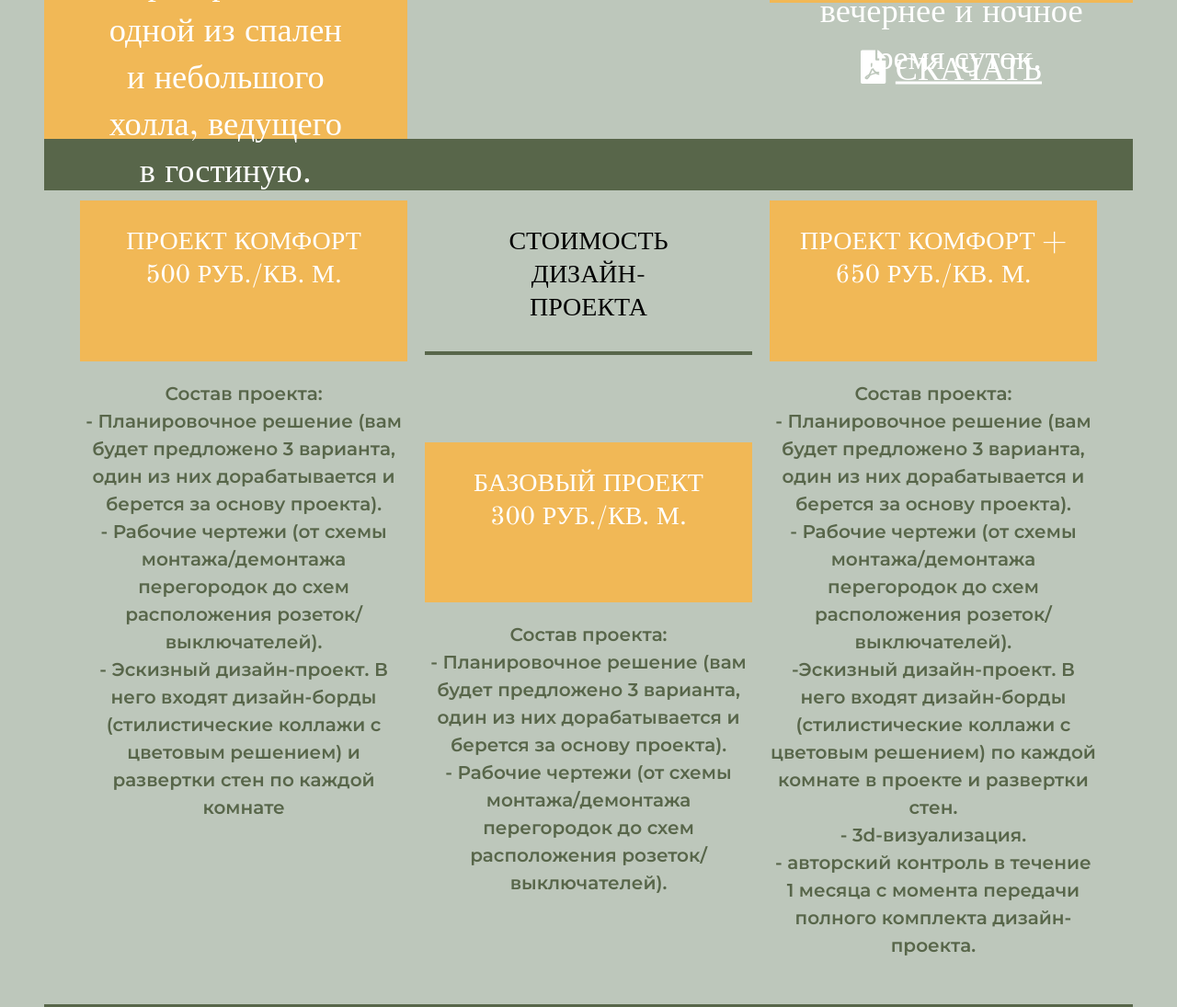
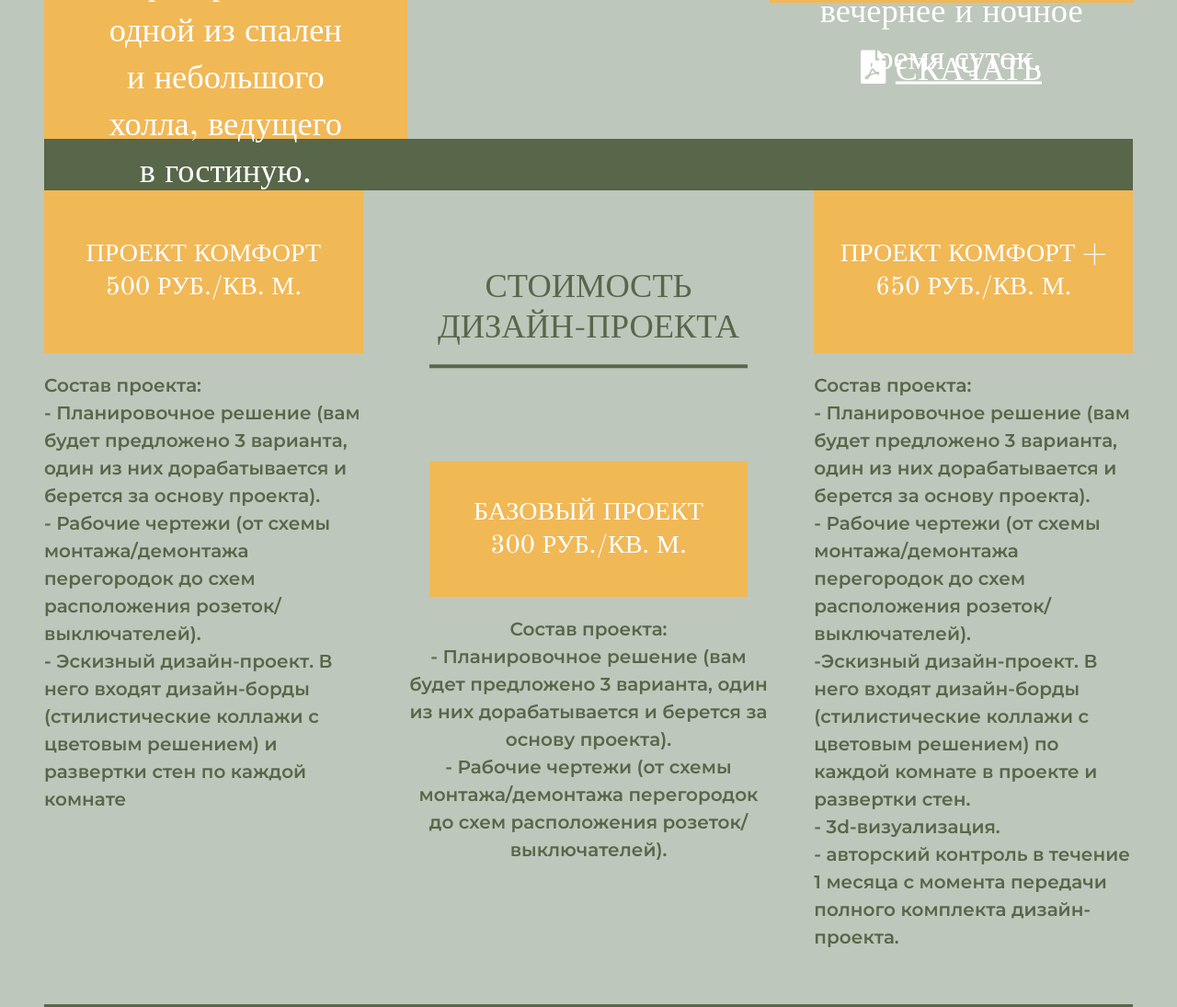
Before and after one commit to JulWisa/VoinDesign, a website built with Parcel: page index.html in a window 1280 px wide. Shown: the part 3349-4444 px from the top of the page at 92% size. Built offline with nearby package versions, Linux system fonts and the light colour scheme.

Commit message:
Refactor tariffs

```diff
--- a/css/project1.css
+++ b/css/project1.css
@@ -1,44 +1,3 @@
-.double-project {
-  display: grid;
-  grid-template-rows: repeat(2, 1fr);
-}
-
-.tariff {
-  padding-top: 1%;
-}
-
-.tariff-head {
-  background-color: #f1b856;
-}
-
-.tariff-left, .tariff-right {
-  display: grid;
-  grid-template-rows: 0.2fr 0.8fr;
-}
-
-.tariff-left {
-  margin-left: 10%;
-}
-
-.tariff-right {
-  margin-right: 10%;
-}
-
-
-#tariff-middle {
-  display: grid;
-  grid-template-rows: 0.3fr 0.2fr 0.5fr;
-  padding: 0 5%;
-}
-
-.tariff-2 {
-  display: grid;
-  grid-template-rows: 0.5fr 1fr 1fr;
-}
-
-.tariff-2-center {
-  padding: 0 5%;
-}
 
 .circle {
   background-color: #58664a;
--- a/index.html
+++ b/index.html
@@ -22,7 +22,7 @@
 
 <div id="menu-container">
   <div><a href="#projects">О дизайн проектах</a></div>
-  <div><a href="#tariffs-divider">Стоимость проекта</a></div>
+  <div><a href="#tariffs">Стоимость проекта</a></div>
   <div><a href="#design-boards-divider">Дизайн-борды</a></div>
 </div>
 
@@ -163,7 +163,6 @@
 
   <div class="divider"></div>
 
-  <!-- Вторая часть описания второго проекта (4 слайд) -->
   <div class="project-container" id="project-3-container">
     <div class="part-1">
       <div></div>
@@ -208,14 +207,17 @@
     </div>
   </div>
 
-  <div id="tariffs-divider" class="divider"></div>
-  <!-- Стоимость 1 -->
-  <div id="tariffs" class="project-container tariff">
-    <!--  Комфорт  -->
-    <div class="tariff-left">
-      <div class="tariff-head"><h3>ПРОЕКТ КОМФОРТ<br/>500 РУБ./КВ. М.</h3></div>
-      <div>
-        <p>Состав проекта:<br/>
+  <div id="tariffs" class="divider"></div>
+
+  <div id="tariff-1" class="project-container">
+    <div class="grid-1fr-4fr-rows part-1">
+      <div class="outer yellow-background margin-right">
+        <div class="inner-without-offsets yellow-block-text">
+          <h3>ПРОЕКТ КОМФОРТ<br/>500 РУБ./КВ. М.</h3>
+        </div>
+      </div>
+      <div class=" margin-right">
+        <p class="text-left">Состав проекта:<br/>
           - Планировочное решение (вам будет предложено 3 варианта, один из них дорабатывается и берется за основу
           проекта).<br/>
           - Рабочие чертежи (от схемы монтажа/демонтажа перегородок до схем расположения розеток/ выключателей).<br/>
@@ -225,12 +227,18 @@
       </div>
     </div>
 
-    <!--  Базовый  -->
-    <div id="tariff-middle">
-      <div><h3>СТОИМОСТЬ<br/>ДИЗАЙН-<br/>ПРОЕКТА</h3>
-        <hr/>
+    <div class="grid-2fr-1fr-3fr-rows">
+      <div class="outer margin-inline-half">
+        <div class="inner">
+          <h2>СТОИМОСТЬ ДИЗАЙН-ПРОЕКТА</h2>
+          <hr/>
+        </div>
       </div>
-      <div class="tariff-head"><h3>БАЗОВЫЙ ПРОЕКТ<br/>300 РУБ./КВ. М.</h3></div>
+      <div class="outer yellow-background margin-inline-half">
+        <div class="inner-without-offsets yellow-block-text">
+          <h3>БАЗОВЫЙ ПРОЕКТ<br/>300 РУБ./КВ. М.</h3>
+        </div>
+      </div>
       <div>
         <p>
           Состав проекта:<br/>
@@ -241,11 +249,14 @@
       </div>
     </div>
 
-    <!--  Комфорт + -->
-    <div class="tariff-right">
-      <div class="tariff-head"><h3>ПРОЕКТ КОМФОРТ +<br/>650 РУБ./КВ. М.</h3></div>
-      <div>
-        <p>
+    <div class="grid-1fr-4fr-rows">
+      <div class="outer yellow-background margin-left">
+        <div class="inner-without-offsets yellow-block-text">
+          <h3>ПРОЕКТ КОМФОРТ +<br/>650 РУБ./КВ. М.</h3>
+        </div>
+      </div>
+      <div class="margin-left">
+        <p class="text-left">
           Состав проекта:<br/>
           - Планировочное решение (вам будет предложено 3 варианта, один из них дорабатывается и берется за основу
           проекта).<br/>
--- a/style/styles.less
+++ b/style/styles.less
@@ -50,6 +50,12 @@
   transform: translate(0, -50%);
 }
 
+.inner-without-offsets {
+  .inner;
+  right: 0;
+  left: 0;
+}
+
 .inner-bottom {
   position: absolute;
   bottom: 0;
@@ -76,6 +82,16 @@
 .div-with-two-equal-grid-rows {
   display: grid;
   grid-template-rows: repeat(2, 1fr);
+}
+
+.grid-1fr-4fr-rows {
+  display: grid;
+  grid-template-rows: 1fr 4fr;
+}
+
+.grid-2fr-1fr-3fr-rows {
+  display: grid;
+  grid-template-rows: 2fr 1fr 3fr;
 }
 
 .dark-green-background {
@@ -116,6 +132,30 @@
 .main-container-grid-props {
   display: grid;
   grid-template-rows: 0.7fr repeat(6, 56px 1fr);
+}
+
+.padding-inline {
+   padding-inline: @inline-offset;
+ }
+
+.margin-inline-half {
+  margin-inline: @inline-offset ./ 2;
+}
+
+.margin-right {
+  margin-right: @inline-offset;
+}
+
+.margin-left {
+  margin-left: @inline-offset;
+}
+
+.text-left {
+  text-align: left;
+}
+
+.text-right {
+  text-align: right;
 }
 
 // Меню
@@ -297,6 +337,14 @@
       }
     }
   }
+
+  #tariff-1 {
+    .part-1 {
+      div.outer {
+        margin-right: @inline-offset;
+      }
+    }
+  }
 }
 
 h1 {
```
Also changed, not shown: style/styles.css, 1 other file.
